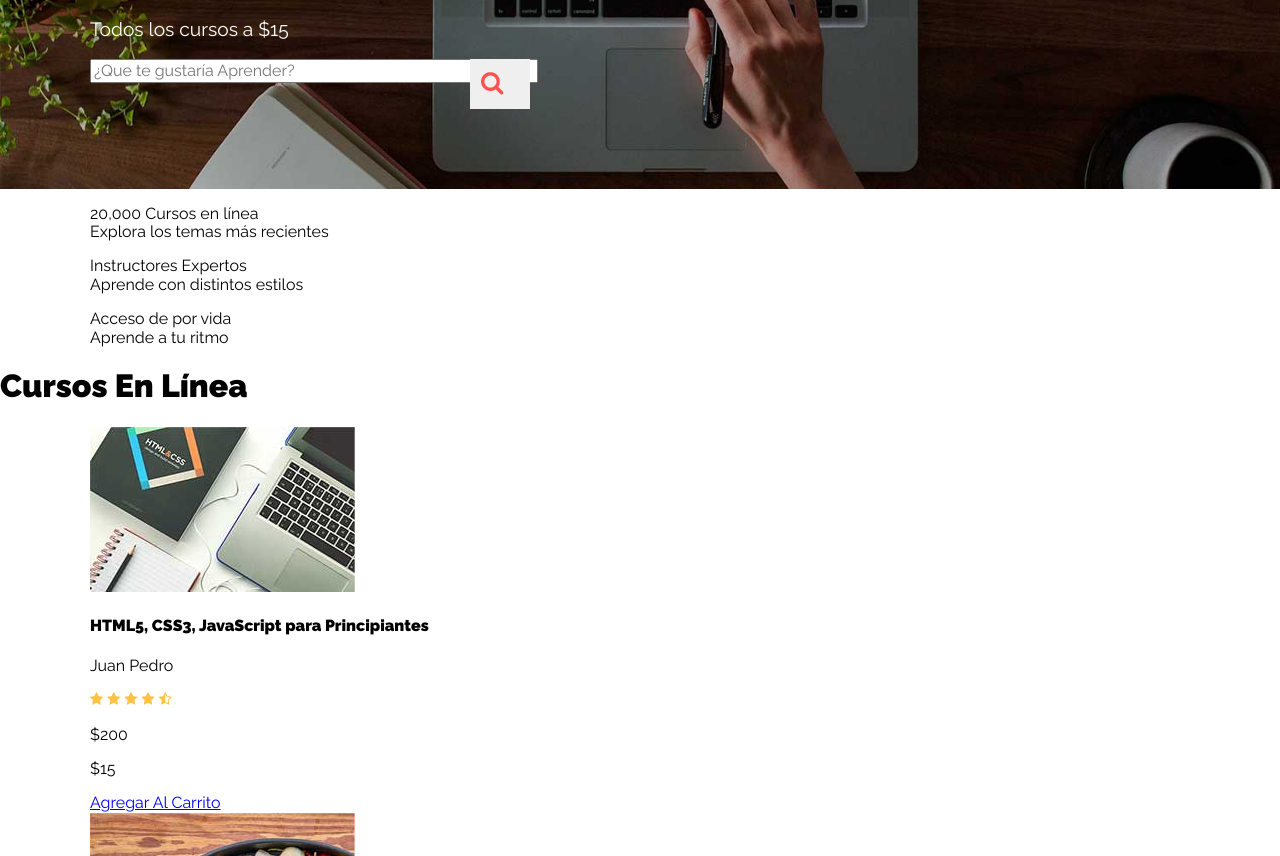
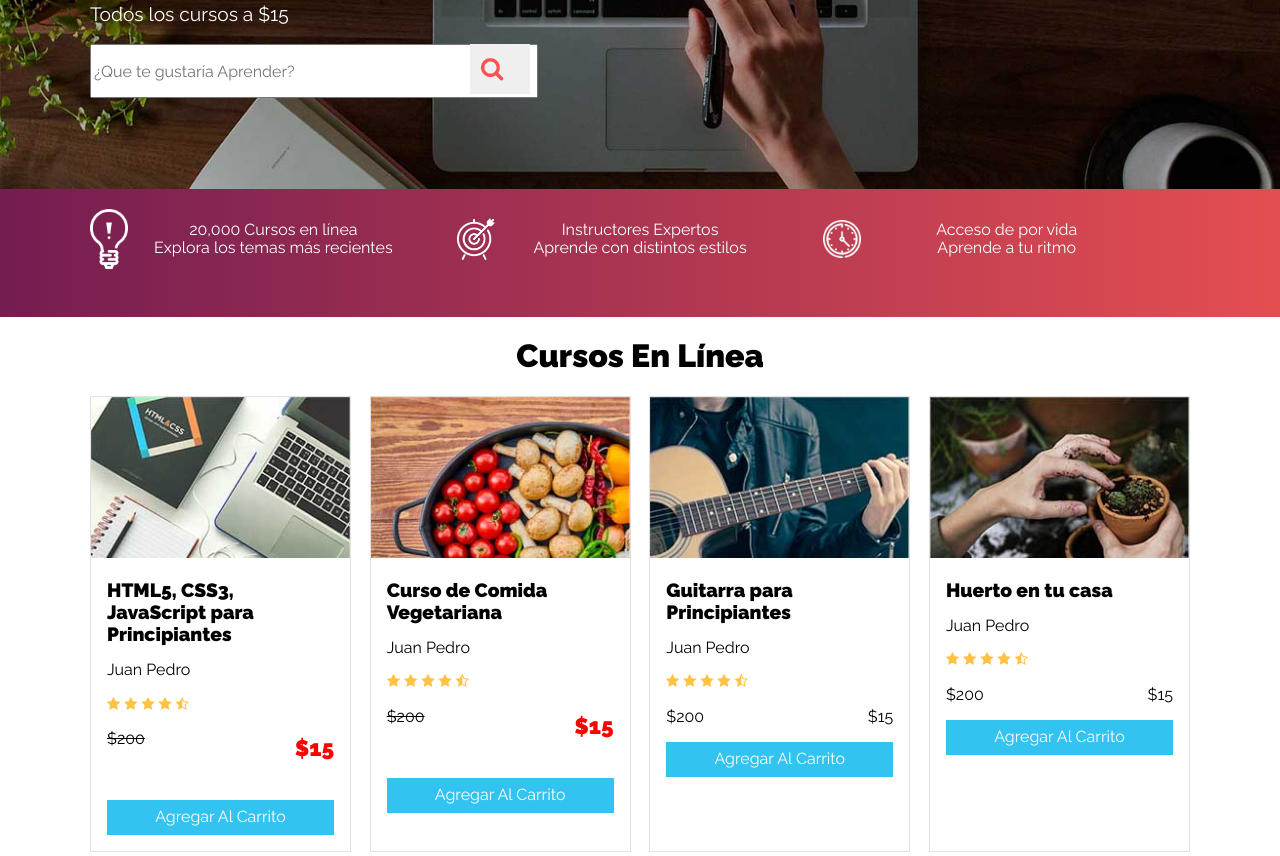
Before and after one commit to AxelLarrea/UX-UI, a website: page Universidad-app/index.html in a window 1280 px wide. Shown: the part 444-1300 px from the top of the page. Drawn offline with nearby package versions, Linux system fonts and the light colour scheme.

Commit message:
16-11-2020

```diff
--- a/Universidad-app/scss/_mixins.scss
+++ b/Universidad-app/scss/_mixins.scss
@@ -1,5 +1,5 @@
 @mixin boton($color) {
-    background-color: $secundario;
+    background-color: $color;
     padding: .5rem 1rem;
     margin-top: 1rem;
     display: block;
@@ -17,3 +17,25 @@
     background-repeat: no-repeat;
     background-position: center center;
 }
+
+@mixin desktop {
+    @media only screen and(min-width: #{$desktop}) {
+        @content;
+    }
+}
+
+@mixin tablet {
+    @media only screen and(min-width: #{$tablet}) {
+        @content;
+    }
+}
+
+@mixin telefono {
+    @media only screen and(min-width: #{$telefono}) {
+        @content;
+    }
+}
+
+@mixin gradiente($color1, $color2) {
+    background: linear-gradient(to right, $color1 0%, $color2 100%);
+}
--- a/Universidad-app/scss/_variables.scss
+++ b/Universidad-app/scss/_variables.scss
@@ -4,6 +4,10 @@ $principal : #33C3F0;
 $secundario : #741D51;
 $terciario : #E44E51;
 $blanco : #FFFFFF;
-
+$gris : #9b9b9b;
 
 $fuente_principal : 'Raleway', sans-serif;
+
+$desktop : 1024px;
+$tablet : 768px;
+$telefono : 480px;
--- a/Universidad-app/scss/app.scss
+++ b/Universidad-app/scss/app.scss
@@ -82,6 +82,7 @@ body {
                 position: absolute;
                 right: 0;
                 top: 0;
+
                 @include background-imagen('../img/lupa.png');
                 width: 3rem;
                 height: 3rem;
@@ -93,7 +94,141 @@ body {
 
             input[type="text"]{
                 width: 100%;
+                height: 3rem;
             }
         }
     }
 }
+
+.barra {
+    min-height: 6rem;
+    padding: 1rem;
+    @include gradiente($secundario, $terciario);
+    color: $blanco;
+
+    .iconos {
+        display: flex;
+        flex-direction: column;
+        flex: 1;
+
+        @include desktop() {
+            flex-direction: row;
+        }
+
+        .icono {
+            flex: 1;
+            background-position: 5% center !important;
+            background-size: 2.4rem;
+            text-align: center;
+
+
+            @include tablet {
+                background-position: left center !important;
+            }
+
+            &.icono1 {
+                @include background-imagen('../img/icono1.png')
+            }
+
+            &.icono2 {
+                @include background-imagen('../img/icono2.png')
+            }
+
+            &.icono3 {
+                @include background-imagen('../img/icono3.png')
+            }
+        }
+    }
+}
+
+.encabezado{
+    text-align: center;
+}
+
+.cursos {
+    display: flex;
+    flex-wrap: wrap;
+    justify-content: space-between;
+
+
+    .curso {
+
+        .imagen-curso {
+            width: 100%;
+        }
+
+        flex: 0 1 calc(50%- 1rem);
+        border: 1px solid darken($gris, 10);
+        margin-bottom: 1rem;
+
+        @include tablet() {
+            flex: 0 1 calc(33% - 1rem);
+        }
+
+        @include desktop() {
+            flex: 0 1 calc(25% - 1rem);
+        }
+
+        background-color: $blanco;
+        border: 1px solid #e1e1e1;
+
+        .info-curso {
+            padding: 1rem;
+
+            h4 {
+                margin: 0;
+                font-size: 1.2rem;
+            }
+
+            .precio {
+                display: flex;
+                justify-content: space-between;
+
+                .regular {
+                    text-decoration: line-through;
+                }
+
+                .oferta {
+                    font-size: 1.4rem;
+                    font-weight: 700;
+                    color: red;
+                }
+
+            }
+
+            .boton {
+                @include boton($principal)
+            }
+        }
+    }
+}
+
+
+.footer {
+    border-top: 1px solid darken($gris, 10);
+    margin-top: 1rem;
+    padding-top: 2rem;
+
+    .contenedor-footer {
+        display: flex;
+        flex-direction: column;
+        @include telefono() {
+            flex-direction: row;
+        }
+    }
+}
+
+.menu {
+    display: flex;
+    flex-direction: column;
+    margin-bottom: 1rem;
+    @include desktop() {
+        flex: 0 1 calc(30% - 1rem);
+    }
+
+    a {
+        color: black;
+        text-decoration: none;
+        margin-bottom: 5px;
+    }
+}
```
Also changed, not shown: Universidad-app/css/app.css.
